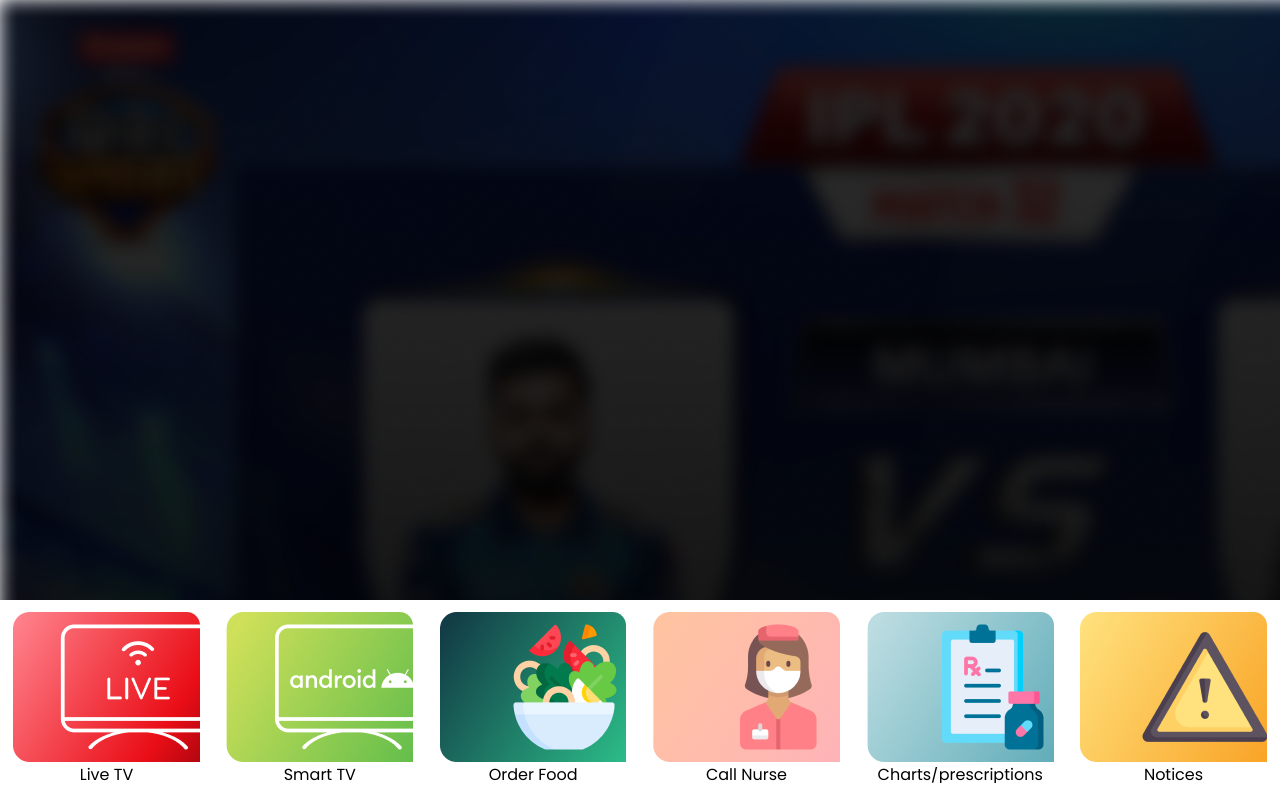
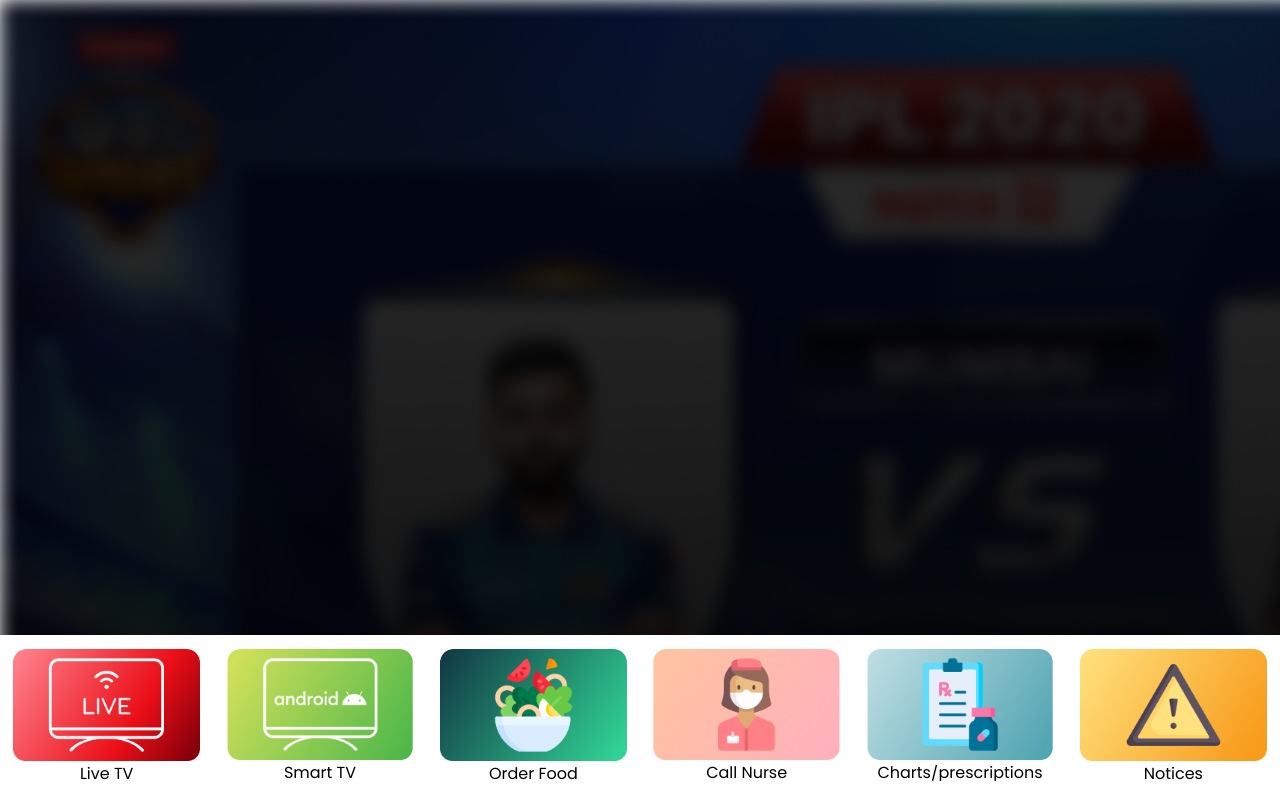
Before and after one commit to karamveer-hub/hospitalTV, a plain HTML site: page index.html in a window 1280 px wide. Drawn offline with Linux system fonts and the light colour scheme.

Commit message:
Add files via upload

```diff
--- a/style.css
+++ b/style.css
@@ -84,6 +84,7 @@ body{
     border-radius: calc(20/1920 * 100vw);
     position: relative;
     text-decoration: none;
+    width: 15%;
 }
 .container .inside_div a:hover
 {
@@ -97,6 +98,7 @@ body{
 .container .inside_div a img:nth-child(1){
     margin: 0 auto;
     display: block;
+    width: 100%;
 }
 .container .inside_div a p:nth-child(3){
     text-align: center;
```
